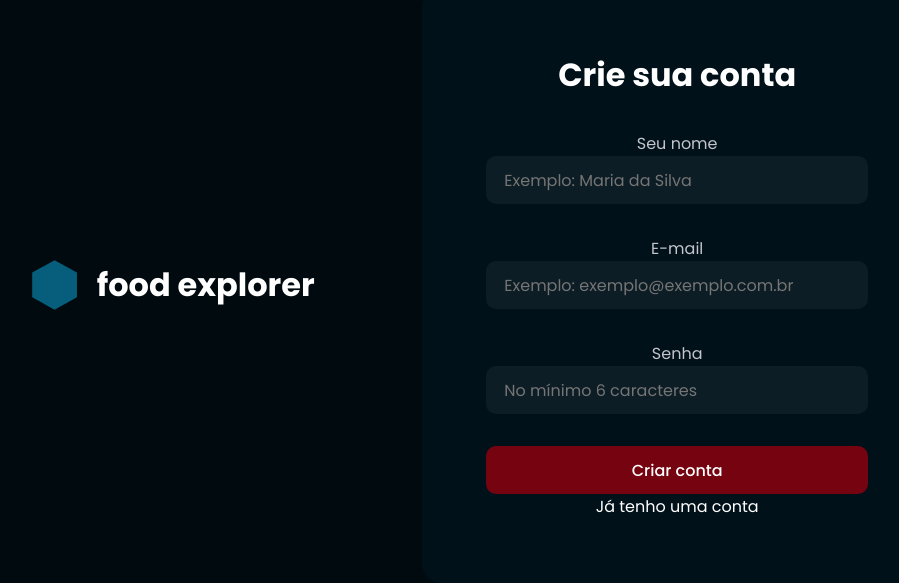
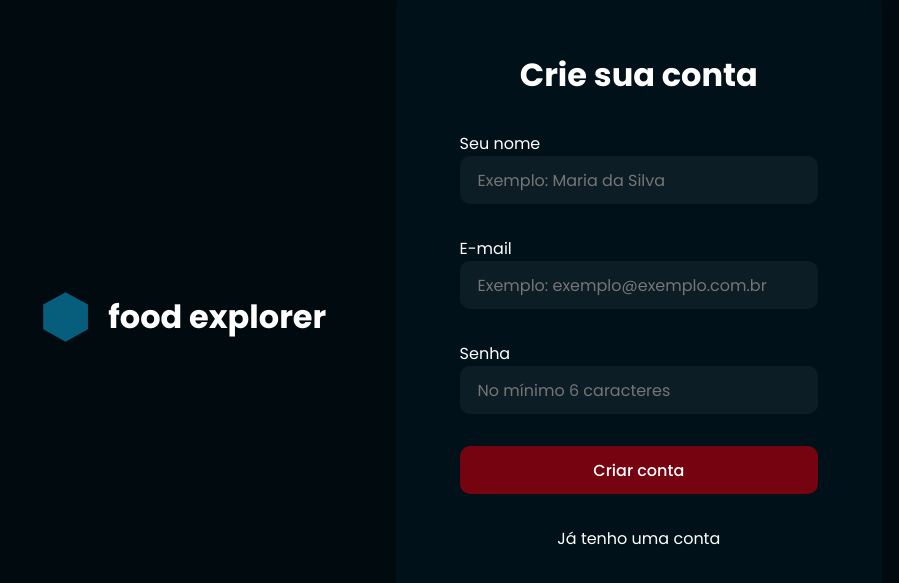
Before and after one commit to 4BurnerStove/Food-Explorer, a React (Vite) app in the folder Front-end/FrontendFE/: page / in a window 1280 px wide. Shown: the part 113-696 px from the top of the page, without its empty margins (212-1111 px from the left). Built offline with nearby package versions, Linux system fonts and the light colour scheme.

Commit message:
Finalizate signIn page

```diff
--- a/Front-end/FrontendFE/src/pages/SignIn/styles.js
+++ b/Front-end/FrontendFE/src/pages/SignIn/styles.js
@@ -1,11 +1,9 @@
 import styled from 'styled-components'
 
 export const Container = styled.div`
-  padding: 10rem 13.6rem;
+  padding: 10rem 18.6rem;
   display: flex;
   justify-content: center;
-  text-align: center;
-
 
  color: ${({theme}) => theme.COLORS.LIGHT_100};
 
@@ -20,17 +18,15 @@ export const Container = styled.div`
 
 export const Form = styled.form`
   width: 90rem;
-  margin: 0 auto;
   padding: 6.4rem;
   background-color: ${({theme}) => theme.COLORS.DARK_700};
   border-radius: 2rem;
 
   > section {
-    label {
-      width: 100%;
-      color: ${({theme}) => theme.COLORS.LIGHT_400};
-    }
+    margin-block: 3.2rem;
+  }
 
+  button {
     margin-block: 3.2rem;
   }
 
```
